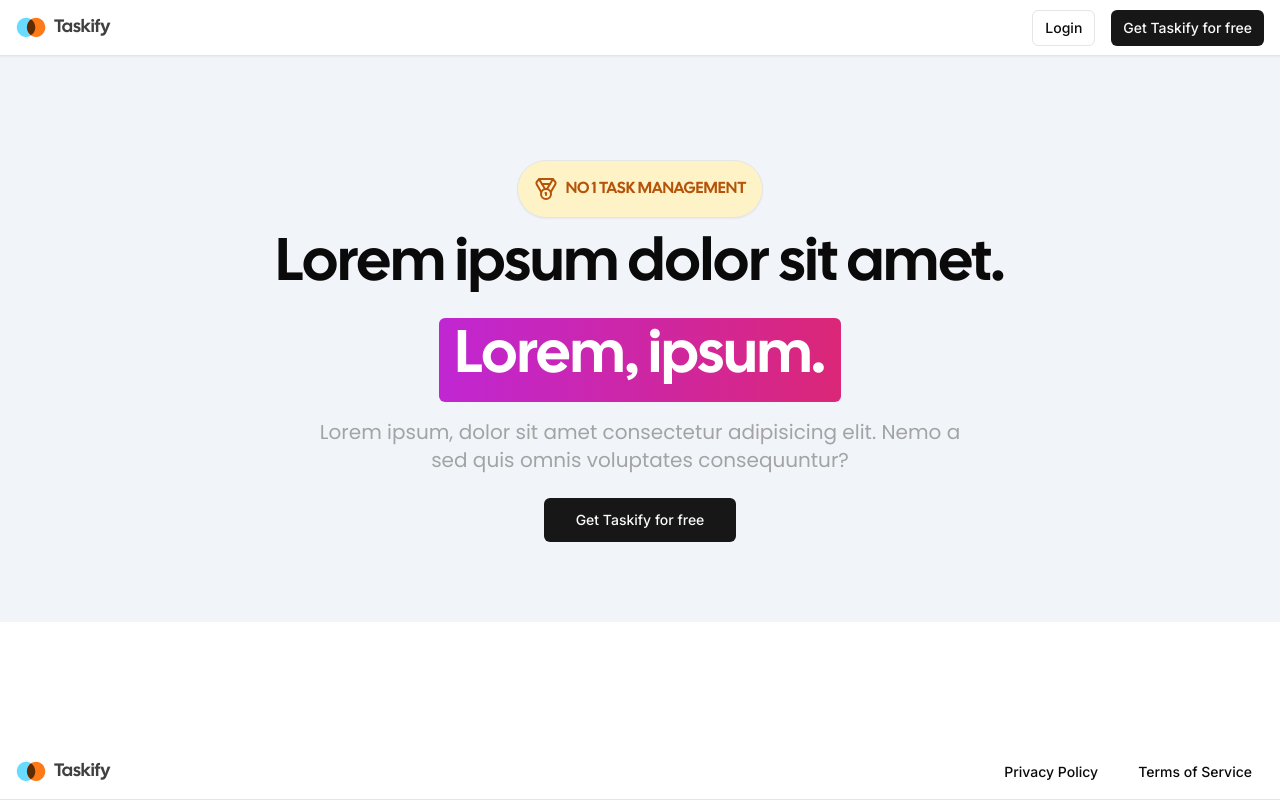
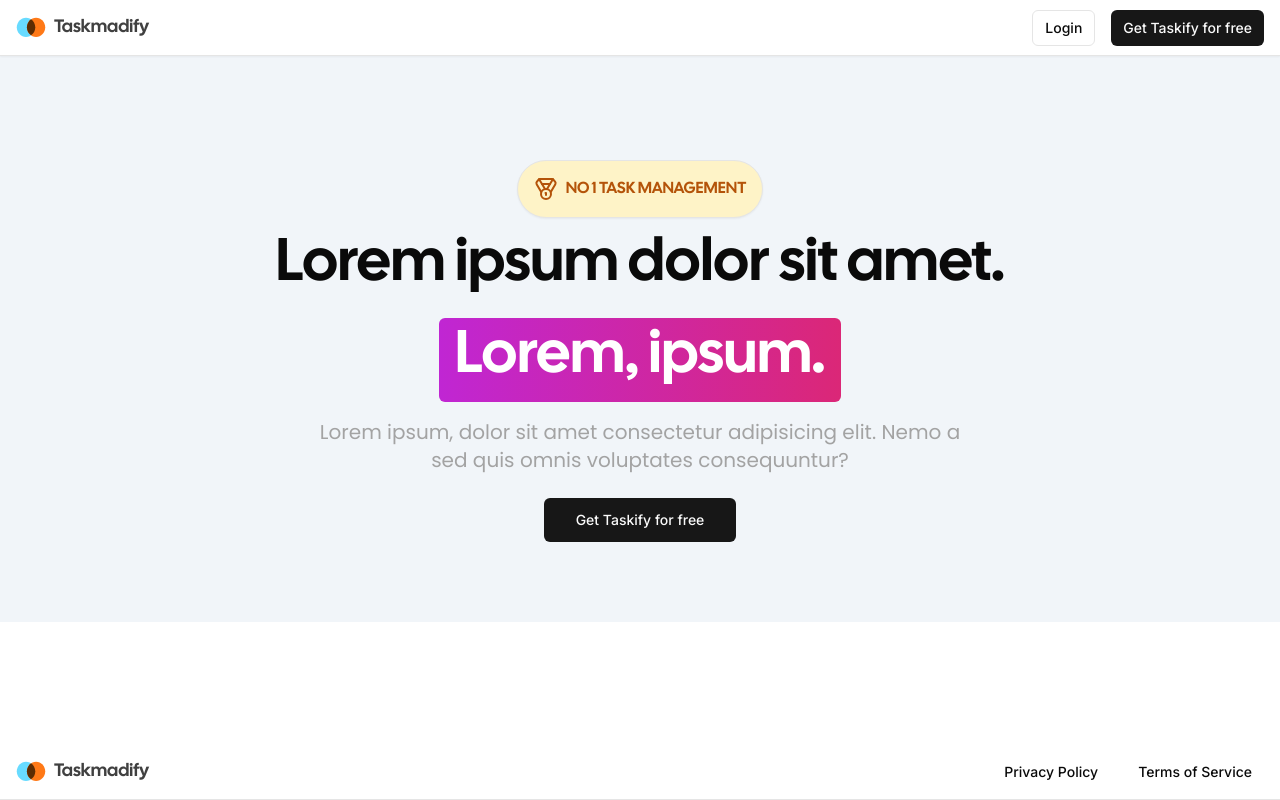
Before and after one commit to ahmaddzidnii/Taskmadify, a Next.js app: page / in a window 1280 px wide. Built offline with nearby package versions, Linux system fonts and the light colour scheme.

Commit message:
update nama Taskmadify

```diff
--- a/components/logo.tsx
+++ b/components/logo.tsx
@@ -1,28 +1,20 @@
-import Image from "next/image"
-import Link from "next/link"
+import Image from "next/image";
+import Link from "next/link";
 import localFont from "next/font/local";
 
-
-import { cn } from "@/lib/utils"
-
+import { cn } from "@/lib/utils";
 
 const headingFont = localFont({
   src: "../public/fonts/font.woff2",
 });
 
-export const Logo = ()=>{
+export const Logo = () => {
   return (
     <Link href="/">
       <div className="hover:opacity-75 transition items-center gap-x-2 hidden md:flex">
-                <Image
-                src="/logo.svg"
-                alt="logo"
-                height={30}
-                width={30}/>
-                <p className={cn("text-lg text-neutral-700",headingFont.className)}>
-                    Taskify
-                </p>
+        <Image src="/logo.svg" alt="logo" height={30} width={30} />
+        <p className={cn("text-lg text-neutral-700", headingFont.className)}>Taskmadify</p>
       </div>
     </Link>
-    )
-}
+  );
+};
--- a/config/site.ts
+++ b/config/site.ts
@@ -1,4 +1,4 @@
 export const siteConfig = {
-  name: "Taskify",
+  name: "Taskmadify",
   description: "Task management platform",
 };
```
Lines whose indentation alone changed are shown as unchanged.
